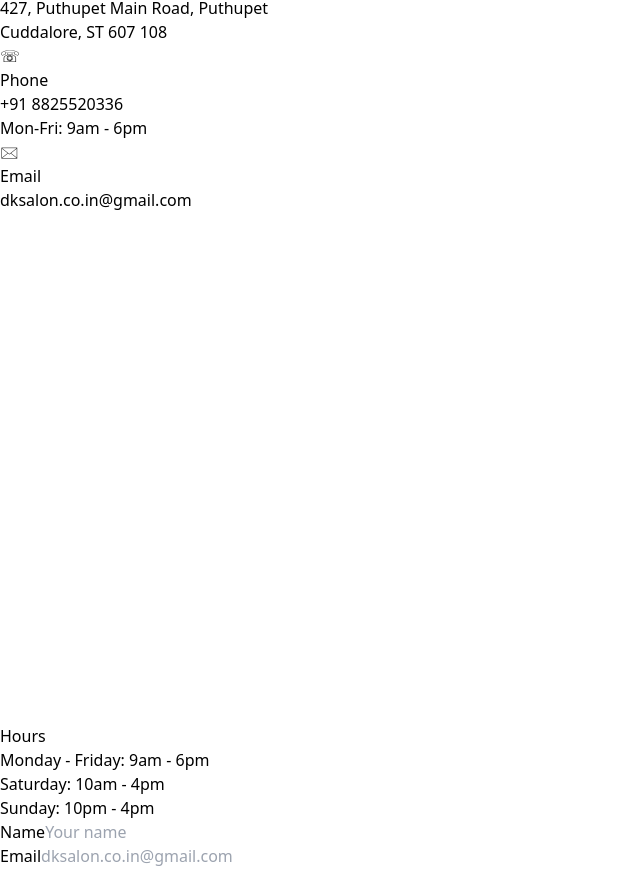
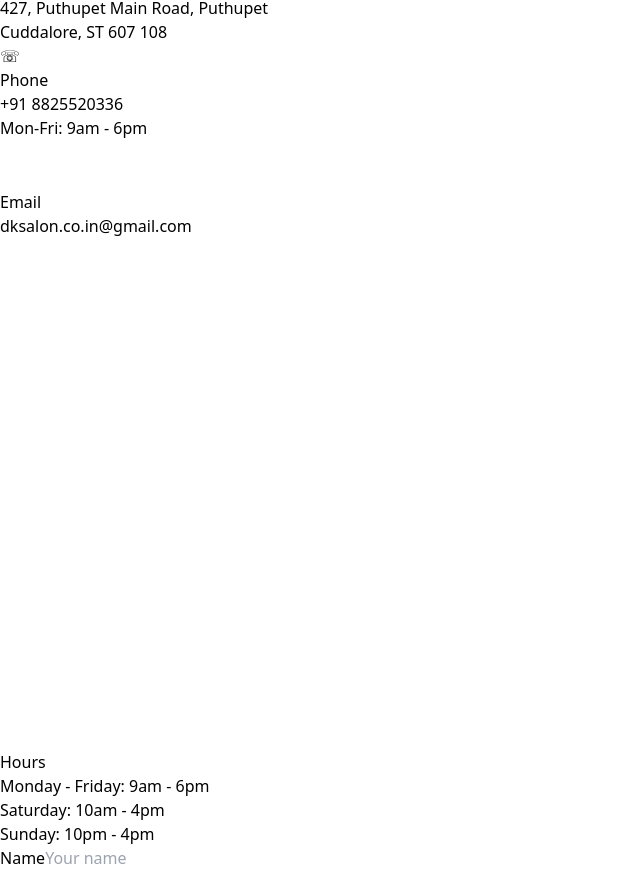
Before and after one commit to Rajkumar140/dk-salon-frontend, a React (Vite) app: page / in a window 1280 px wide. Shown: the part 6158-7030 px from the top of the page, without its empty margins (0-640 px from the left). Built offline with nearby package versions, Linux system fonts and the light colour scheme.

Commit message:
Email Changed

```diff
--- a/src/pages/Contact.jsx
+++ b/src/pages/Contact.jsx
@@ -1,6 +1,7 @@
 import React, { useState } from "react";
 import address from "../assets/address.png";
 import clock from "../assets/clock.png";
+import email from "../assets/email.png";
 
 export default function Contact() {
   const [formData, setFormData] = useState({
@@ -86,8 +87,10 @@ export default function Contact() {
               </div>
             </div>
 
-            <div className="flex gap-4">
-              <div className="text-3xl">🖂</div>
+            <div className="flex gap-4 space-y-[-3px]">
+              <div>
+                <img src={email} alt="Email" className="w-8 h-8" />
+              </div>
               <div>
                 <h3 className="text-xl font-bold mb-2">Email</h3>
                 <p className="text-gray-300">dksalon.co.in@gmail.com</p>
```
Also changed, not shown: src/assets/email.png (added).
